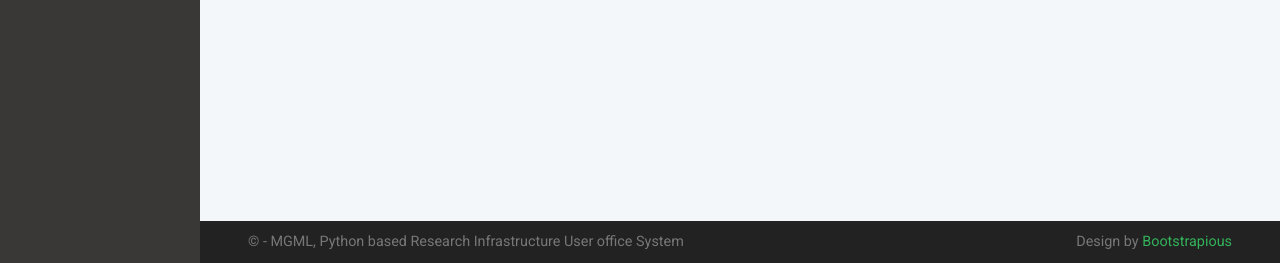
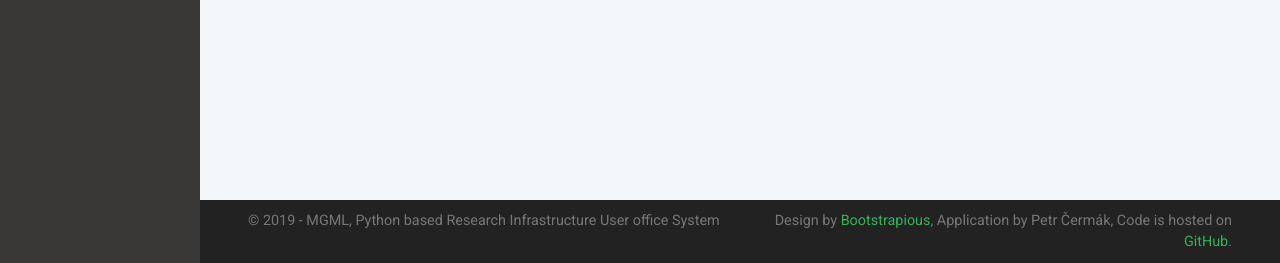
Before and after one commit to me2d09/prius, a Django app: page /app/affiliations/ in a window 1280 px wide. Shown: the part 537-800 px from the top of the page. Run offline with Django 3.2, Linux system fonts and the light colour scheme; data that the repository does not hold is empty; some libraries are stand-ins or nearby versions.

Commit message:
Design changes

```diff
--- a/app/templates/base.html
+++ b/app/templates/base.html
@@ -94,21 +94,18 @@
         <div class="container-fluid">
           <div class="row">
             <div class="col-sm-6">
-              <p>&copy; {{ year }} - MGML, Python based Research Infrastructure User office System</p>
+              <p>&copy; 2019 - MGML, Python based Research Infrastructure User office System</p>
             </div>
             <div class="col-sm-6 text-right">
-              <p>Design by <a href="https://bootstrapious.com" class="external">Bootstrapious</a></p>
-              <!-- Please do not remove the backlink to us unless you support further theme's development at https://bootstrapious.com/donate. It is part of the license conditions and it helps me to run Bootstrapious. Thank you for understanding :)-->
+              <p>Design by <a href="https://bootstrapious.com" class="external">Bootstrapious</a>, Application by Petr Čermák, Code is hosted on <a href="https://github.com/me2d09/prius">GitHub</a>.</p>
             </div>
           </div>
         </div>
       </footer>
     </div>
-        <!-- JavaScript files-->
-
     <script src="{% static 'app/scripts/jquery.min.js' %}"></script>
     <script src="{% static 'app/scripts/popper.min.js' %}"></script>
-        {% bootstrap_javascript %}
+    {% bootstrap_javascript %}
     <script src="{% static 'app/scripts/grasp_mobile_progress_circle-1.0.0.min.js' %}"></script>
     <script src="{% static 'app/scripts/jquery.cookie.js' %}"></script>
     <script src="{% static 'app/scripts/Chart.min.js' %}"></script>
--- a/app/views.py
+++ b/app/views.py
@@ -77,7 +77,6 @@ def home(request):
         'app/index.html',
         {
             'title':'Home Page',
-            'year':datetime.now().year,
         }
     )
 
@@ -90,7 +89,6 @@ def contact(request):
         {
             'title':'Contact',
             'message':'Your contact page.',
-            'year':datetime.now().year,
         }
     )
 
@@ -103,7 +101,6 @@ def about(request):
         {
             'title':'About',
             'message':'Your application description page.',
-            'year':datetime.now().year,
         }
     )
 
```
